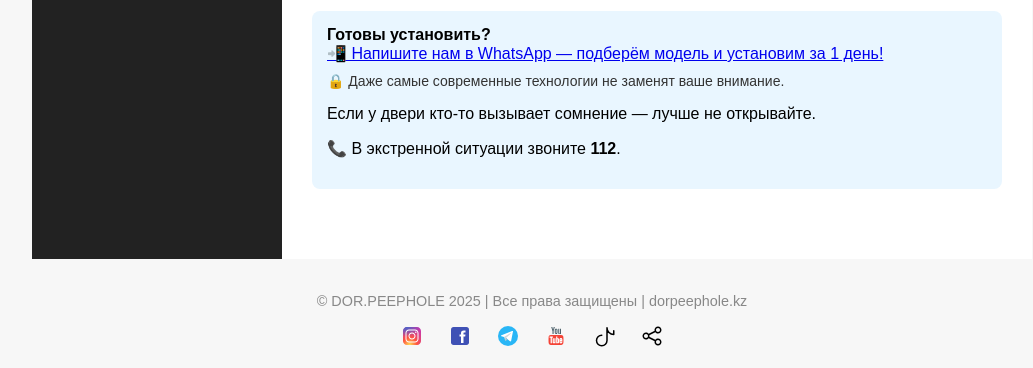
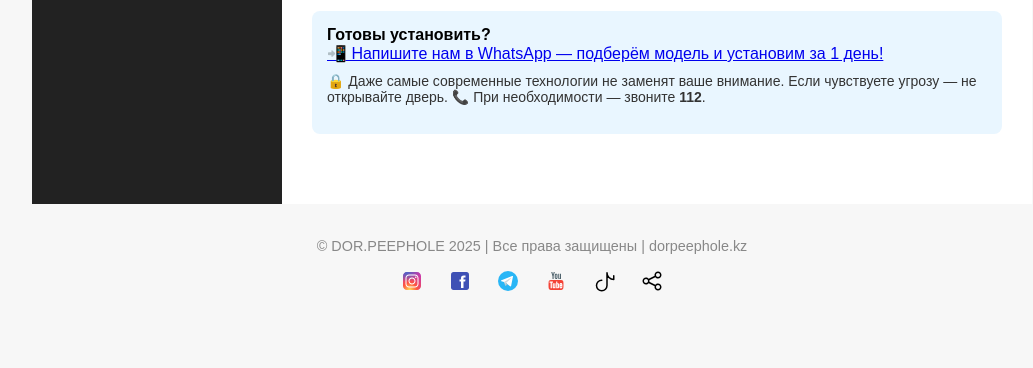
Before and after one commit to dorpeephole/dorpeephole.github.io, a plain HTML site: page index.html in a window 1280 px wide. Shown: the part 6284-6652 px from the top of the page, without its empty margins (108-1141 px from the left). After the commit the page ends 6597 px from the top, so only its background shows below. Drawn offline with Linux system fonts and the light colour scheme.

Commit message:
Update index.html

```diff
--- a/index.html
+++ b/index.html
@@ -157,10 +157,8 @@
   </a>
   <p style="margin-top: 10px; font-size: 14px; color: #333;">
     🔒 Даже самые современные технологии не заменят ваше внимание.
-  </p>
-  </p>Если у двери кто-то вызывает сомнение — лучше не открывайте.
-  </p>
-  </p>📞 В экстренной ситуации звоните <strong>112</strong>.
+Если чувствуете угрозу — не открывайте дверь.
+📞 При необходимости — звоните <strong>112</strong>.
   </p>
 </div>
       </section>
```
